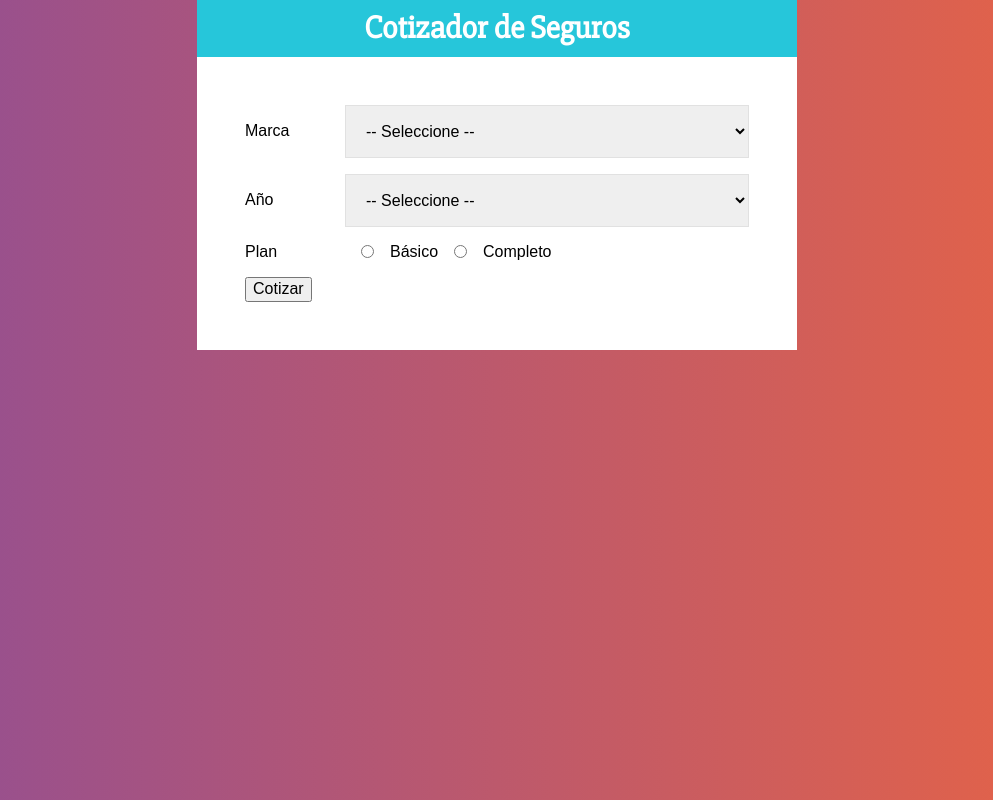
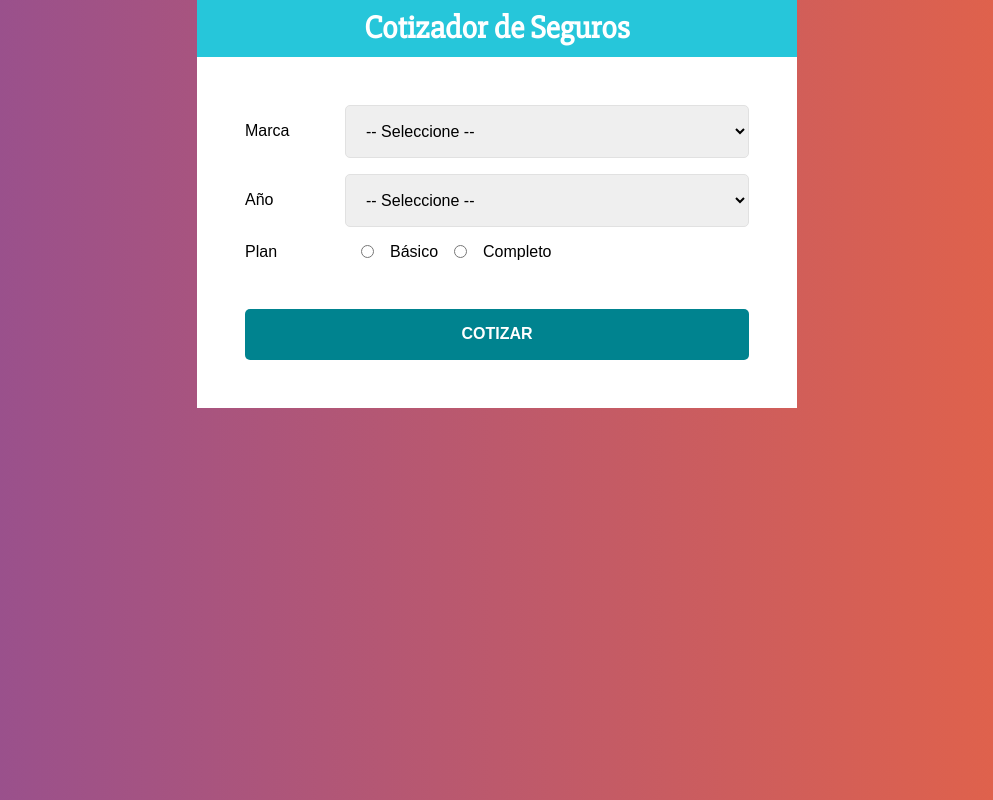
Before and after one commit to Sisifo-G/cotizador-seguros, a React (Create React App) app: page / in a window 1280 px wide. Shown: the whole page, without its empty margins (143-1136 px from the left). Built offline with nearby package versions, Linux system fonts and the light colour scheme.

Commit message:
Aplicando Styled a botón

```diff
--- a/src/components/Formulario.js
+++ b/src/components/Formulario.js
@@ -16,11 +16,31 @@
     width: 100%;
     padding: 1rem;
     border: 1px solid #e1e1e1;
+    border-radius: 5px;
     --webkit-appearance: none;
 `;
 
 const InputRadio = styled.input `
     margin: 0 1rem;
+`;
+
+const Boton = styled.button `
+    background-color: #00838f;
+    font-size: 16px;
+    width: 100%;
+    padding: 1rem;
+    color: #fff;
+    text-transform: uppercase;
+    font-weight: bold;
+    border: none;
+    border-radius: 5px;
+    transition: background-color .3s ease;
+    margin-top: 2rem;
+
+    &:hover {
+        background-color: #26c6da;
+        cursor: pointer;
+    }
 `;
 
 const Formulario = () => {
@@ -65,7 +85,7 @@
                     value="completo"
                 /> Completo
             </Campo>
-            <button type="button">Cotizar</button>
+            <Boton type="button">Cotizar</Boton>
         </form>
     );
 }
```
Also changed, not shown: 1 other file (tests, documents, lock files or other folders).
